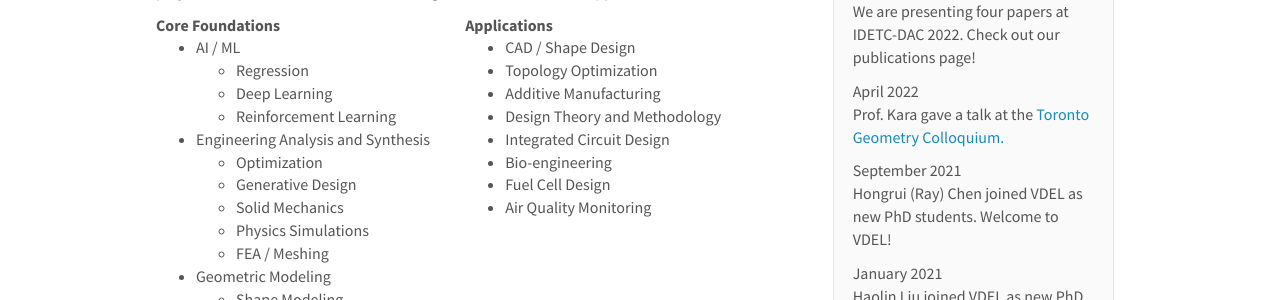
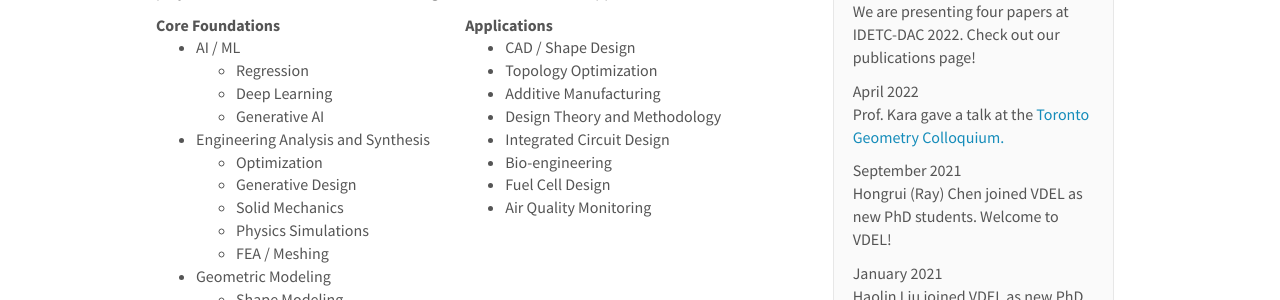
Before and after one commit to levburkara/levburkara.github.io, a Jekyll site: the page built from _pages/home.md, in a window 1280 px wide and 900 px high, scrolled down 560 px. Shown: the part 154-454 px from the top of the window. Built offline with Jekyll 4.4.1, drawn with Linux system fonts in a browser that asks for light colours; nearby versions of some CDN libraries.

Commit message:
Update home.md

```diff
--- a/_pages/home.md
+++ b/_pages/home.md
@@ -100,7 +100,7 @@ To this end, our research focuses on generating new algorithmic and methodologic
 * AI / ML
   * Regression
   * Deep Learning
-  * GGgenerative AI
+  * Generative AI
 * Geometric Modeling
   * Shape Modeling
   * Shape Processing
@@ -126,7 +126,7 @@ To this end, our research focuses on generating new algorithmic and methodologic
             <ul>
               <li>Regression</li>
               <li>Deep Learning</li>
-              <li>Reinforcement Learning</li>
+              <li>Generative AI</li>
             </ul>
           </li>
           <li>Engineering Analysis and Synthesis
```
